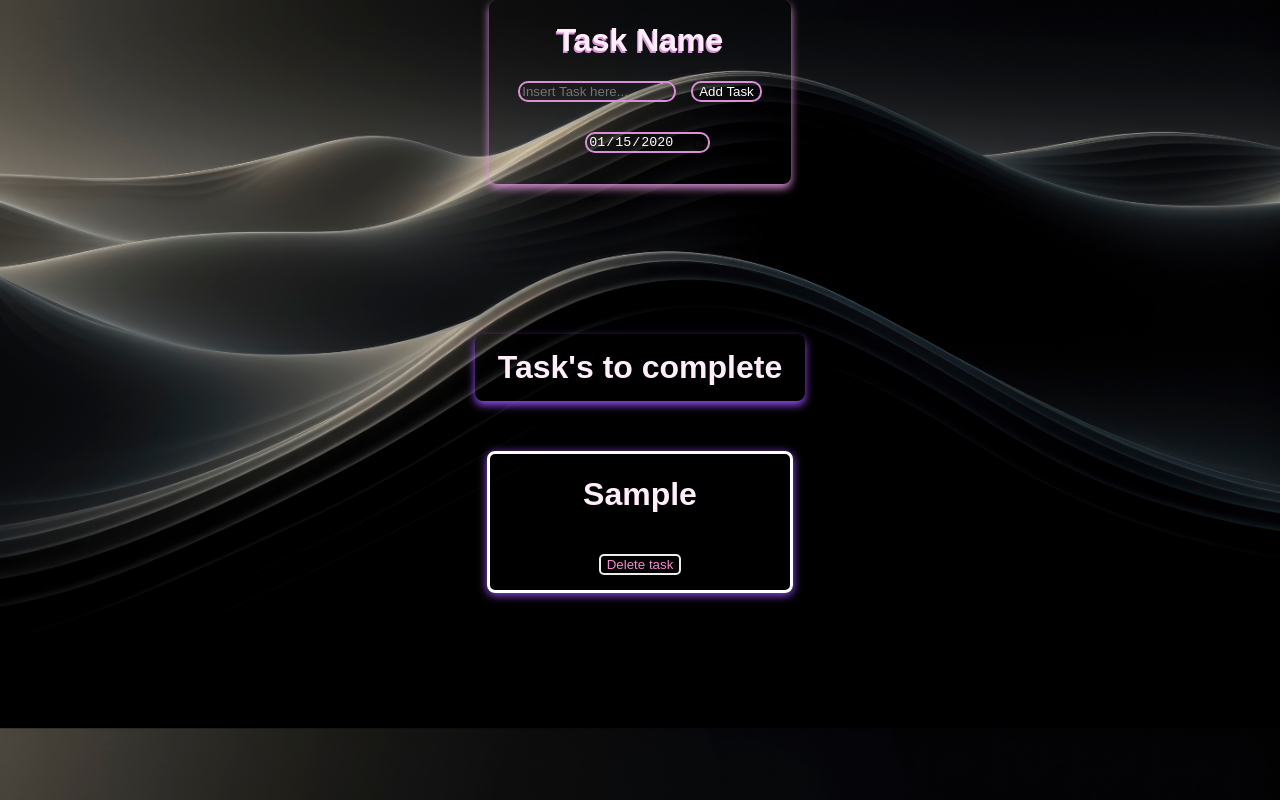
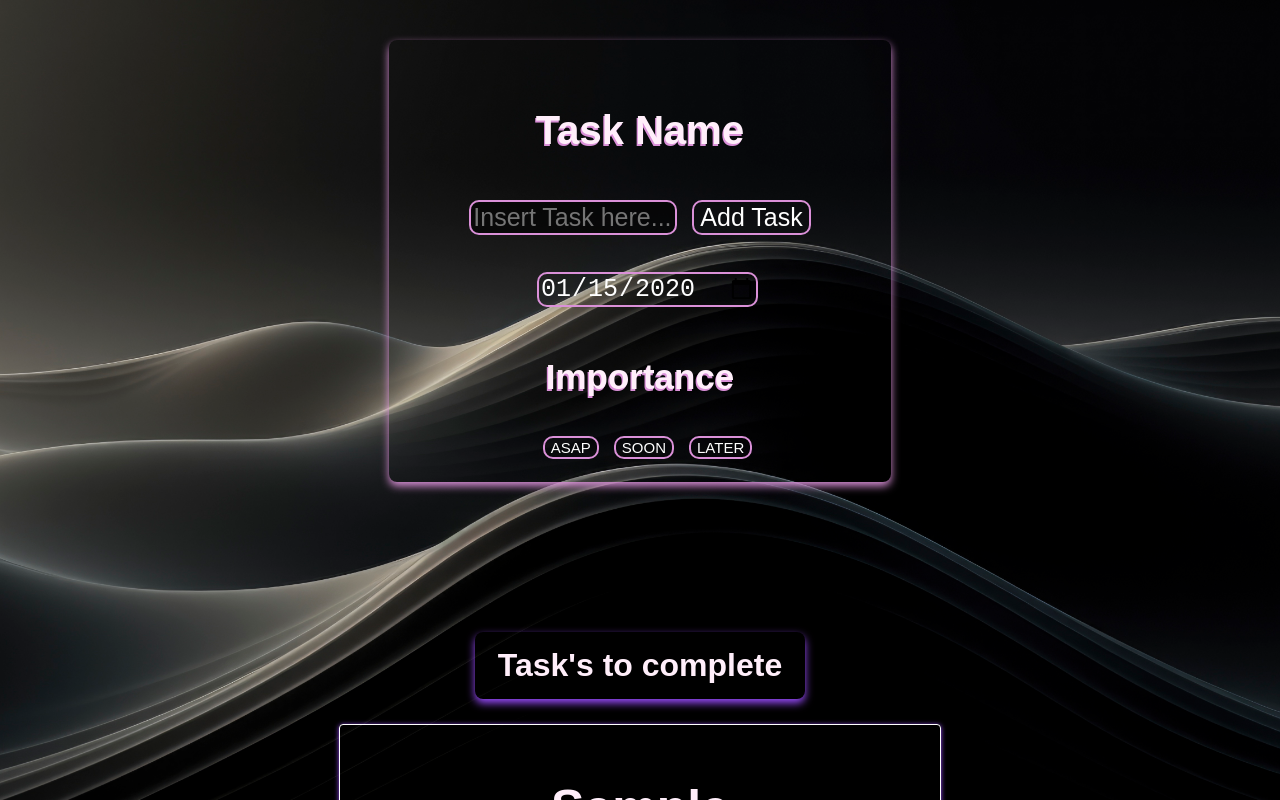
Before and after one commit to YngHeartz/react-todo, a React (Create React App) app: page / in a window 1280 px wide. Both pictures are taken after typing "Sample", "2020-01-15" into the empty fields and a click on the button "Add Task". Shown: the top 800 px of the page. Built offline with nearby package versions, Linux system fonts and the light colour scheme.

Commit message:
Add files via upload

```diff
--- a/App.css
+++ b/App.css
@@ -13,8 +13,41 @@
     color: rgb(255, 238, 250);
   }
   body {
+    background-color: #000000;
+    /* Set background image */
     background-image: url('./3d-rendering-abstract-black-white-waves.jpg');
+    /* Ensure the background image covers the entire viewport */
     background-size: cover;
+    /* Center the background image */
     background-position: center;
+    /* Optional: Add a background color in case the image doesn't load */
     background-color: #f2f2f2;
   }
+  ::-webkit-scrollbar {
+    width: 12px; /* Width of the scrollbar */
+
+}
+
+::-webkit-scrollbar-track {
+    background: #000000; /* Color of the track */
+}
+
+::-webkit-scrollbar-thumb {
+    background: hsl(266, 100%, 65%); /* Color of the thumb */
+    border-radius: 6px; /* Rounded corners */
+}
+
+::-webkit-scrollbar-thumb:hover {
+    background: hsl(266, 75%, 58%); /* Color when hovered */
+}
+/* .gif {
+  width: 200px;
+  height: 200px;
+  border-radius: 10%;
+  margin-bottom: 15px;
+  margin-top: 10px;
+  margin-left: 100px;
+  margin-right: 100px;
+  border: 2px solid hsl(266, 100%, 65%);
+  box-shadow: 0 1px 5px hsl(266, 100%, 65%);
+} */
--- a/App.js
+++ b/App.js
@@ -2,49 +2,61 @@ import React, { useState, useEffect } from 'react';
 import './App.css';
 import Card from './Card';
 import TaskCard from './TaskCard';
+import './taskCard.css';
+import giphyGif from './giphy.gif';
 
-function App() {
+export default function App() {
+  const [newTask, setNewTask] = useState('');
+  const [selectedDate, setSelectedDate] = useState('');
+  const [selectedImportance, setSelectedImportance] = useState('');
+
+
   const [tasks, setTasks] = useState(() => {
     const storedTasks = localStorage.getItem('tasks');
     return storedTasks ? JSON.parse(storedTasks) : [];
   });
-  const [newTask, setNewTask] = useState('');
-  localStorage.setItem('tasks', JSON.stringify(tasks));
-
-  useEffect(() => {
-    const storedTasks = localStorage.getItem('tasks');
-    if (storedTasks) {
-      setTasks(JSON.parse(storedTasks));
-    }
-  }, []);
 
   const handleAddTask = () => {
     if (newTask.trim() !== '') {
-      setTasks([...tasks, newTask]);
+      const currentDate = selectedDate || new Date().toISOString().split('T')[0];
+      setTasks([...tasks, { task: newTask, date: currentDate, importance: selectedImportance }]);
       setNewTask('');
+      setSelectedImportance('');
     }
   };
 
   const handleDeleteTask = (taskToDelete) => {
-    const updatedTasks = tasks.filter((task) => task !== taskToDelete);
+    const updatedTasks = tasks.filter((task) => task.task !== taskToDelete.task);
     setTasks(updatedTasks);
   };
+  const handleSelectImportance = (importanceValue) => {
+    // Do something with the selected importance, if needed
+    setSelectedImportance(importanceValue);
+  };
+  useEffect(() => {
+    localStorage.setItem('tasks', JSON.stringify(tasks));
+  }, [tasks]);
 
   return (
     <div>
       <Card
-        value={newTask}
-        onChange={(e) => setNewTask(e.target.value)}
-        onAddTask={handleAddTask}
-      />
+  value={newTask}
+  onChange={(e) => setNewTask(e.target.value)}
+  onAddTask={handleAddTask}
+  onSelectDate={setSelectedDate}
+  onSelectImportance={handleSelectImportance}  // Pass the function here
+/>
       <h1 className='taskToCompleteheader'>Task's to complete</h1>
       <div className="tasks-container">
-        {tasks.map((task, index) => (
-          <TaskCard key={index} task={task} onDeleteTask={handleDeleteTask} />
+        {tasks.map((taskData, index) => (
+          <TaskCard
+            key={index}
+            taskData={taskData}
+            onDeleteTask={handleDeleteTask}
+            onSelectImportance={setSelectedImportance}
+          />
         ))}
       </div>
     </div>
   );
-}
-
-export default App;
+};
--- a/Card.css
+++ b/Card.css
@@ -3,28 +3,37 @@
   margin: auto;
   border-radius: 8px;
   box-shadow: 0 4px 8px hsl(302, 50%, 71%);
-    text-shadow: -1.2px 2px .5px hsl(302, 50%, 71%);;
-    max-width: 300px;
+  text-shadow: -1.2px 2px .5px hsl(302, 50%, 71%);
+  max-width: 1200px; /* Doubled width */
   text-align: center;
   font-family: Arial, Helvetica, sans-serif;
-    width: 350px;
+  width: 500px; /* Doubled width */
+  height: 400px; /* Doubled height */
+  padding-top: 40px; /* Adjusted padding for visual balance */
+  margin-top: 40px; /* Adjusted margin for visual balance */
+  font-size: 50px; /* Increased font size for the card content */
 }
-
-  .card .taskName{
+.card .h2{
+  font-size: medium;
   color: rgb(255, 238, 250);
+  margin-top: 20px;
+  margin-bottom: 20px;
 }
-
-.card .inputTask {
+.card .importance{
+  font-size: 35px;
+  color: rgb(255, 238, 250);
+  margin-top: 20px;
+  margin-bottom: 10px;
+}
+/* .card .importanceButtons{
+  font-size: 25px;
   border-radius: 10px;
+  border: 2px solid hsl(302, 50%, 71%);
+  background-color: rgba(255, 192, 203, 0);
   cursor: pointer;
-    color: hsl(302, 50%, 71%);
-    border: 2px solid hsl(302, 50%, 71%);
-    margin-bottom: 30px;
-    width: 150px;
-
-    background-color: rgba(0, 255, 255, 0);
-  }
-  .card .addTaskButton{
+} */
+.card .asapButton , .soonButton,  .laterButton {
+  font-size: 15px;
   margin-left: 15px;
   border-radius: 10px;
   border: 2px solid hsl(302, 50%, 71%);
@@ -32,7 +41,35 @@
   cursor: pointer;
   color: white;
 }
-  .card .dateSelector{
+/* Adjusted font size for child elements */
+.card .taskName {
+  font-size: 40px;
+  color: rgb(255, 238, 250);
+}
+
+.card .inputTask {
+  font-size: 25px;
+  border-radius: 10px;
+  cursor: pointer;
+  color: hsl(302, 50%, 71%);
+  border: 2px solid hsl(302, 50%, 71%);
+  margin-bottom: 15px;
+  width: 200px;
+  background-color: rgba(0, 0, 0, 0.568);
+  size: 30px;
+}
+
+.card .addTaskButton {
+  font-size: 25px;
+  margin-left: 15px;
+  border-radius: 10px;
+  border: 2px solid hsl(302, 50%, 71%);
+  background-color: rgba(255, 192, 203, 0);
+  cursor: pointer;
+  color: white;
+}
+
+.card .dateSelector {
   margin-left: 15px;
   border-radius: 10px;
   border: 2px solid hsl(302, 50%, 71%);
@@ -40,4 +77,5 @@
   cursor: pointer;
   margin-bottom: 30px;
   color: white;
+  font-size: 25px;
 }
--- a/Card.jsx
+++ b/Card.jsx
@@ -1,15 +1,31 @@
-import React from 'react';
+import React, { useState, useRef } from 'react';
 import './Card.css';
 
-function Card({value, onChange, onAddTask}) {
+export default function Card({ value, onChange, onAddTask, onSelectDate, onSelectImportance }) {
+  const dateInputRef = useRef(null);
+
+  const handleChange = (e) => {
+    const selectedDate = e.target.value;
+    onSelectDate(selectedDate); // Update the date in the App state
+  };
+
+  const importanceSelector = (e) => {
+    const selectedImportance = e.target.value;
+    onSelectImportance(selectedImportance);  // Call the function here
+  }
+
   return (
-        <div className="card">
-            <h1 className='taskName'>Task Name</h1>
-            <input className='inputTask' placeholder='Insert Task here...' type="text" value={value} onChange={onChange} />
-            <button className='addTaskButton' onClick={onAddTask}>Add Task</button>
-            <input type="date" className='dateSelector' />
-        </div>
+    <div className="card">
+      <h1 className='taskName'>Task Name</h1>
+      <input className='inputTask' placeholder='Insert Task here...' type="text" value={value} onChange={onChange} />
+      <button className='addTaskButton' onClick={onAddTask}>Add Task</button>
+      <input type="date" className='dateSelector' onChange={handleChange} ref={dateInputRef} /><br></br>
+      <h1 className='importance'>Importance</h1>
+      <div className='importanceButtons'>
+        <button className='asapButton' value="ASAP" onClick={importanceSelector}>ASAP</button>
+        <button className='soonButton' value="SOON" onClick={importanceSelector}>SOON</button>
+        <button className='laterButton' value="LATER" onClick={importanceSelector}>LATER</button>
+      </div>
+      </div>
   );
-}
-
-export default Card;
+};
--- a/TaskCard.jsx
+++ b/TaskCard.jsx
@@ -1,22 +1,14 @@
-import React from 'react';
-import './taskCard.css';
-
-function TaskCard({ task, onDeleteTask}) {
-  const handleDeleteTask = () => {
-    onDeleteTask(task);
-  };
+export default function TaskCard({ taskData, onDeleteTask }) {
+  const { task, date } = taskData;
 
   return (
-
     <div className='outputTaskCard'>
-    <div className="TaskCard">
-
-      <h1>{task}</h1>
-
-      <button className="deleteTaskButton" type="button" onClick={handleDeleteTask}>Delete task</button>
-    </div>
+      <div className="TaskCard">
+            <h1>{task}</h1>
+            <p>Date to Complete: {date}</p>
+            <p>Importance: {taskData.importance}</p>
+            <button className="deleteTaskButton" type="button" onClick={() => onDeleteTask(taskData)}>Delete task</button>
+      </div>
     </div>
   );
 }
-
-export default TaskCard;
--- a/taskCard.css
+++ b/taskCard.css
@@ -1,30 +1,34 @@
-/* Container for TaskCards */
 .tasks-container {
   display: flex;
   flex-wrap: wrap;
   justify-content: center;
-    gap: 20px;
+  gap: 10px; /* Reduced gap for visual balance */
 }
 
 .TaskCard {
-    border: 3px solid #ffffff;
-    margin: 10px;
-    border-radius: 8px;
-    box-shadow: 0 2px 10px hsl(266, 100%, 65%);
-    max-width: 300px;
+  border: 1.5px solid #ffffff; /* Reduced border width */
+  margin: 5px; /* Adjusted margin for visual balance */
+  border-radius: 4px; /* Reduced border-radius for visual balance */
+  box-shadow: 0 1px 5px hsl(266, 100%, 65%); /* Reduced box-shadow for visual balance */
+  max-width: 600px; /* Adjusted max-width */
   text-align: center;
   font-family: Arial, Helvetica, sans-serif;
-    width: 350px;
-    margin-top: 50px;
+  width: 600px; /* Adjusted width */
+  height: 300px; /* Adjusted height */
+  padding-top: 20px; /* Adjusted padding for visual balance */
+  margin-top: 25px; /* Adjusted margin for visual balance */
   color: rgb(255, 238, 250);
+  font-size: 25px;
 }
 
+/* Adjusted styles for child elements */
 .TaskCard .deleteTaskButton {
-    margin-top: 20px;
-    border-radius: 5px;
-    border: 2px solid hsl(0, 0%, 92%);
-    background-color: rgba(255, 192, 203, 0);
+  margin-top: 10px; /* Adjusted margin for visual balance */
+  border-radius: 3px; /* Reduced border-radius for visual balance */
+  border: 1px solid hsla(0, 0%, 84%, 0.273); /* Adjusted border for visual balance */
+  background-color: rgba(0, 0, 0, 0.445);
   cursor: pointer;
-    margin-bottom: 15px;
+  margin-bottom: 10px; /* Adjusted margin for visual balance */
   color: rgb(244, 138, 210);
+  font-size: 25px;
 }
```
Also changed, not shown: giphy.gif (added). Lines whose indentation alone changed are shown as unchanged.
